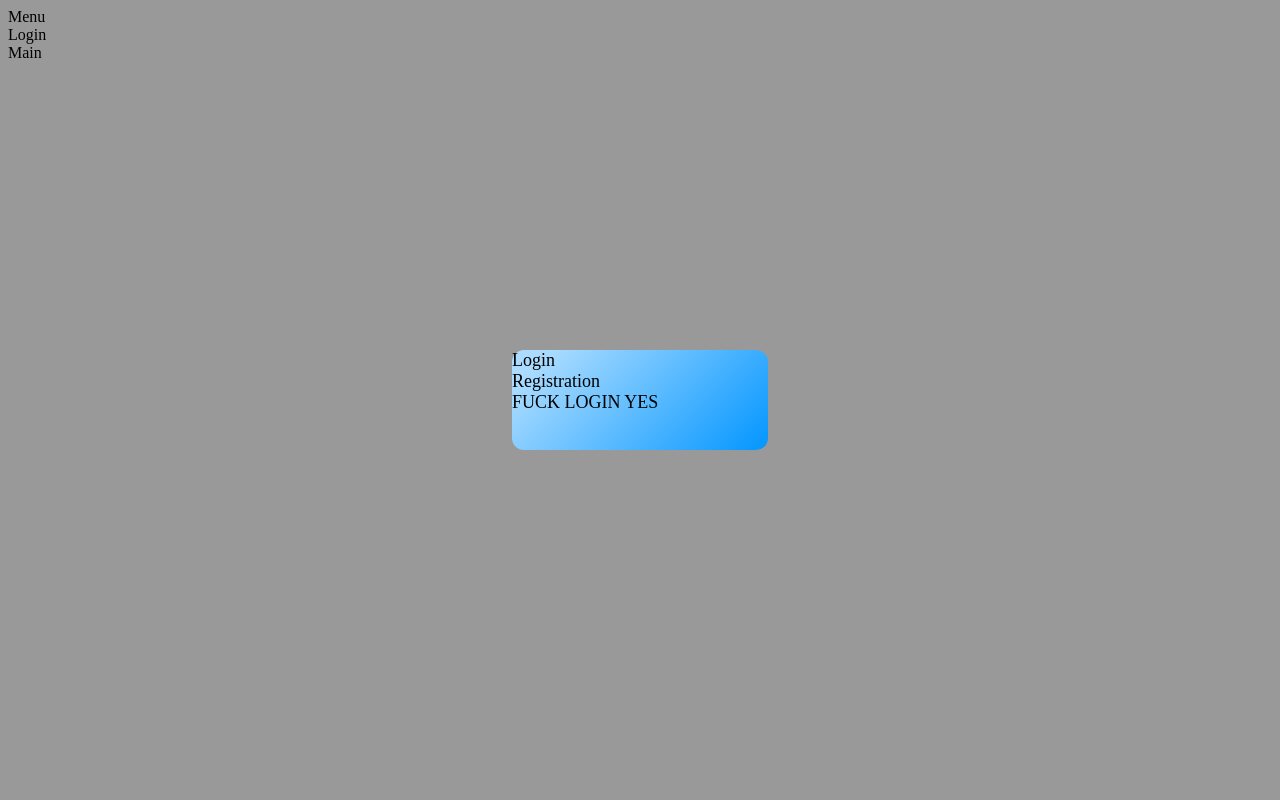
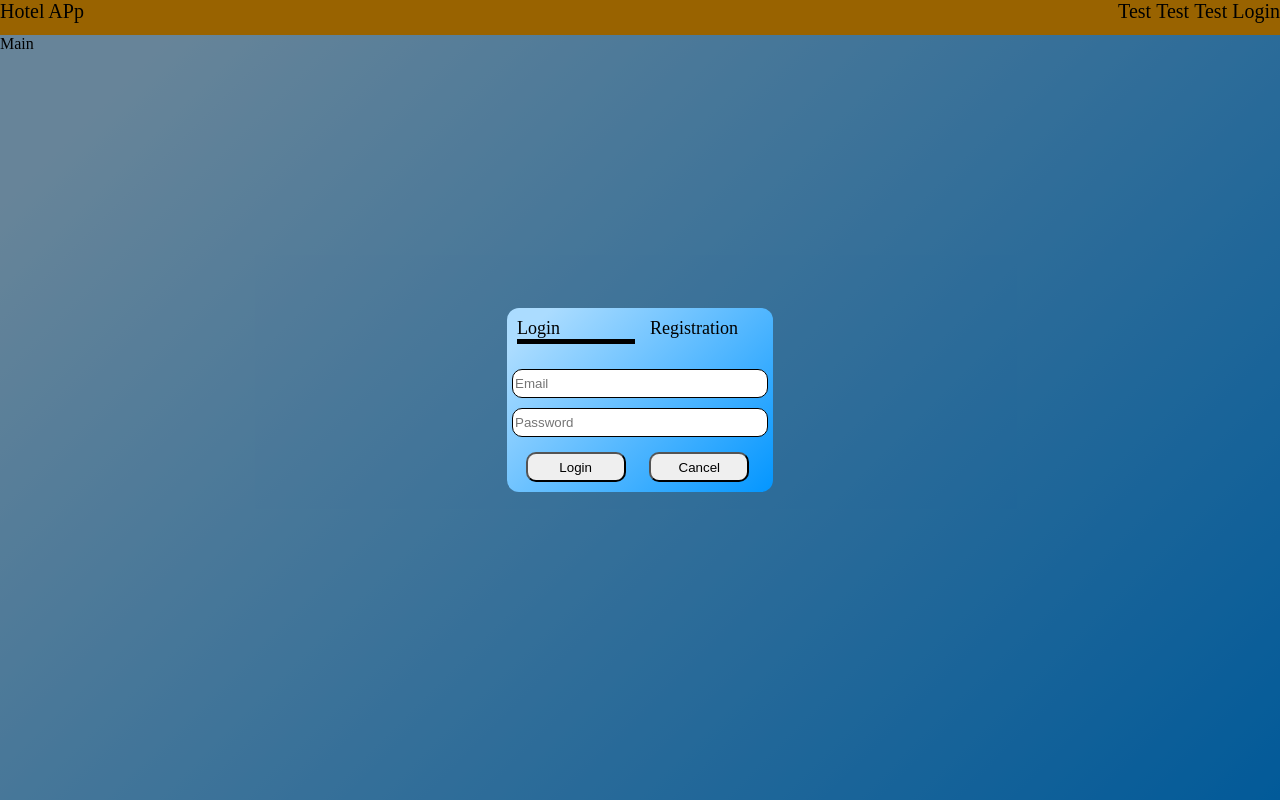
Before and after one commit to SladowName1/InternetServiceToBookedRoomsInHotels, a React (Create React App) app: page / in a window 1280 px wide. Both pictures are taken after a click on the element "Login". Built offline with nearby package versions, Linux system fonts and the light colour scheme.

Commit message:
add all modify

```diff
--- a/src/components/Menu.js
+++ b/src/components/Menu.js
@@ -1,17 +1,21 @@
 import React, { useState } from "react";
 import ModalLogin from "./modal/ModalLogin";
+import "../styles/menu.css";
 
 const Menu = () => {
-    const [active, setActive] = useState(false);
-    return(
-        <div>
-            Menu
-            <div onClick={() => setActive(true)}>
-                Login
-            </div>
-            <ModalLogin active={active} setActive={setActive}/>
-        </div>
-    )
-}
+  const [active, setActive] = useState(false);
+  return (
+    <div className="nav-menu">
+      <div>Hotel APp</div>
+      <div className="nav-menu-items">
+        <div className="nav-menu-item">Test</div>
+        <div className="nav-menu-item">Test</div>
+        <div className="nav-menu-item">Test</div>
+        <div className="nav-menu-item" onClick={() => setActive(true)}>Login</div>
+      </div>
+      <ModalLogin active={active} setActive={setActive} />
+    </div>
+  );
+};
 
 export default Menu;
--- a/src/components/modal/Login.js
+++ b/src/components/modal/Login.js
@@ -1,11 +1,21 @@
 import React from "react";
+import "../../styles/login.css";
 
 const Login = () => {
-    return (
-        <div>
-            FUCK LOGIN YES
-        </div>
-    )
-}
+  return (
+    <div className="login-container">
+      <div className="login-input-container login-email-container">
+        <input className="login-input" placeholder="Email" />
+      </div>
+      <div className="login-input-container">
+        <input className="login-input" placeholder="Password" />
+      </div>
+      <div className="login-button-container">
+          <button>Login</button>
+          <button>Cancel</button>
+      </div>
+    </div>
+  );
+};
 
 export default Login;
--- a/src/components/modal/ModalLogin.js
+++ b/src/components/modal/ModalLogin.js
@@ -1,34 +1,61 @@
 import React, { useState } from "react";
-import '../../styles/modal-login.css'
+import "../../styles/modal-login.css";
 import Login from "./Login";
 import Registration from "./Registration";
 
-const ModalLogin = ({active, setActive}) => {
+const ModalLogin = ({ active, setActive }) => {
   const [isLogin, setIsLogin] = useState(true);
   const [isRegistration, setIsRegistraion] = useState(false);
 
   const setLoginTab = () => {
-        if(isLogin) {
+    if (isLogin) {
       setIsLogin(!isLogin);
       setIsRegistraion(isLogin);
-        }
-        else {
+    } else {
       setIsLogin(isRegistration);
       setIsRegistraion(!isRegistration);
     }
+  };
+  return (
+    <div
+      className={active ? "modal_login modal_login_active" : "modal_login"}
+      onClick={() => setActive(false)}
+    >
+      <div
+        className={
+          active
+            ? "modal_login_content_active modal_login_content"
+            : "modal_login_content"
         }
-    return(
-        <div className={active ? 'modal_login modal_login_active' : 'modal_login'} onClick={() => setActive(false)}>
-            <div className={active ? "modal_login_content_active modal_login_content" : "modal_login_content"} onClick={(e) => e.stopPropagation()} >
-                <div>
-                    <div onClick={setLoginTab}>Login</div>
-                    <div onClick={setLoginTab}>Registration</div>
+        onClick={(e) => e.stopPropagation()}
+      >
+        <div className="modal_auth_tabs">
+          <div className="modal_auth_tab">
+            <div onClick={isLogin ? null : setLoginTab}>Login</div>
+            <div className={isLogin ? "modal_auth_tab_border" : ""}></div>
           </div>
-                <div className={isLogin ? "active_login_tab" : "login_tab"}><Login/></div>
-                <div className={isRegistration ? "active_login_tab" : "login_tab"}><Registration/></div>
+          <div className="modal_auth_tab">
+            <div onClick={isRegistration ? null : setLoginTab}>
+              Registration
+            </div>
+            <div
+              className={isRegistration ? "modal_auth_tab_border" : ""}
+            ></div>
           </div>
         </div>
-    )
+        <div className={isLogin ? "active_login_tab login_tab" : "login_tab"}>
+          <Login />
+        </div>
+        <div
+          className={
+            isRegistration ? "active_login_tab login_tab" : "login_tab"
           }
+        >
+          <Registration />
+        </div>
+      </div>
+    </div>
+  );
+};
 
 export default ModalLogin;
--- a/src/components/modal/Registration.js
+++ b/src/components/modal/Registration.js
@@ -1,11 +1,23 @@
 import React from "react";
 
 const Registration = () => {
-    return(
-        <div>
-            Registration
-        </div>
-    )
-}
+  return (
+    <div>
+      <div className="login-input-container login-email-container">
+        <input className="login-input" placeholder="Email" />
+      </div>
+      <div className="login-input-container">
+        <input className="login-input" placeholder="Password" />
+      </div>
+      <div className="login-input-container">
+        <input className="login-input" placeholder="Repeat password" />
+      </div>
+      <div className="login-button-container">
+        <button>Registration</button>
+        <button>Cancel</button>
+      </div>
+    </div>
+  );
+};
 
 export default Registration;
--- a/src/index.js
+++ b/src/index.js
@@ -2,6 +2,7 @@ import React from "react";
 import ReactDOM from "react-dom";
 import App from "./App";
 import Menu from "./components/Menu";
+import './styles/index.css'
 
 ReactDOM.render(
   <div>
--- /dev/null
+++ b/src/styles/index.css
@@ -0,0 +1,14 @@
+html {
+    height: 100%;
+}
+
+body {
+    height: 100%;
+    width: 100%;
+    margin: 0;
+    background-repeat: no-repeat;
+    background-attachment: fixed;
+    background-image: linear-gradient( 135deg, #ABDCFF 10%, #0396FF 100%);
+    background-repeat: no-repeat;
+    background-attachment: fixed;
+}
--- /dev/null
+++ b/src/styles/login.css
@@ -0,0 +1,42 @@
+.login-input-container {
+    display: flex;
+    flex-direction: column;
+    align-items: center;
+}
+
+.login-input {
+    margin: 5px;
+    border-radius: 10px;
+    border: 1px solid black;
+    height: 25px;
+    width: 250px;
+}
+
+.login-email-container {
+    margin-top: 20px;
+}
+
+.login-button-container {
+    display: flex;
+    justify-content: space-evenly;
+    align-items: center;
+}
+
+.login-button-container button{
+    width: 100px;
+    height: 30px;
+    border-radius: 10px;
+    margin: 10px 5px 10px 0;
+}
+
+.login-button-container button:hover {
+    cursor: pointer;
+}
+
+input:focus-visible {
+    outline: 0px;
+}
+
+button:focus-visible {
+    outline: 0px;
+}
--- /dev/null
+++ b/src/styles/menu.css
@@ -0,0 +1,16 @@
+.nav-menu {
+    display: flex;
+    justify-content: space-between;
+    height: 35px;
+    font-size: 20px;
+    background-color: orange;
+}
+
+.nav-menu-items {
+    display: flex;
+}
+
+.nav-menu-item {
+    margin-left: 5px;
+    cursor: pointer;
+}
--- a/src/styles/modal-login.css
+++ b/src/styles/modal-login.css
@@ -34,6 +34,25 @@
     background: linear-gradient( 135deg, #ABDCFF 10%, #0396FF 100%);
   }
 
+  .modal_auth_tabs {
+    display: flex;
+    justify-content: space-around;
+  }
+
+  .modal_auth_tab {
+    display: flex;
+    flex-direction: column;
+    width: 100%;
+    cursor: pointer;
+    padding-left: 5px;
+    margin: 10px 5px 0 5px;
+  }
+
+  .modal_auth_tab_border {
+    background: #000;
+    width: 100%;
+    height: 5px;
+  }
   .login_tab {
     display: none;
   }
```
Lines whose indentation alone changed are shown as unchanged.
